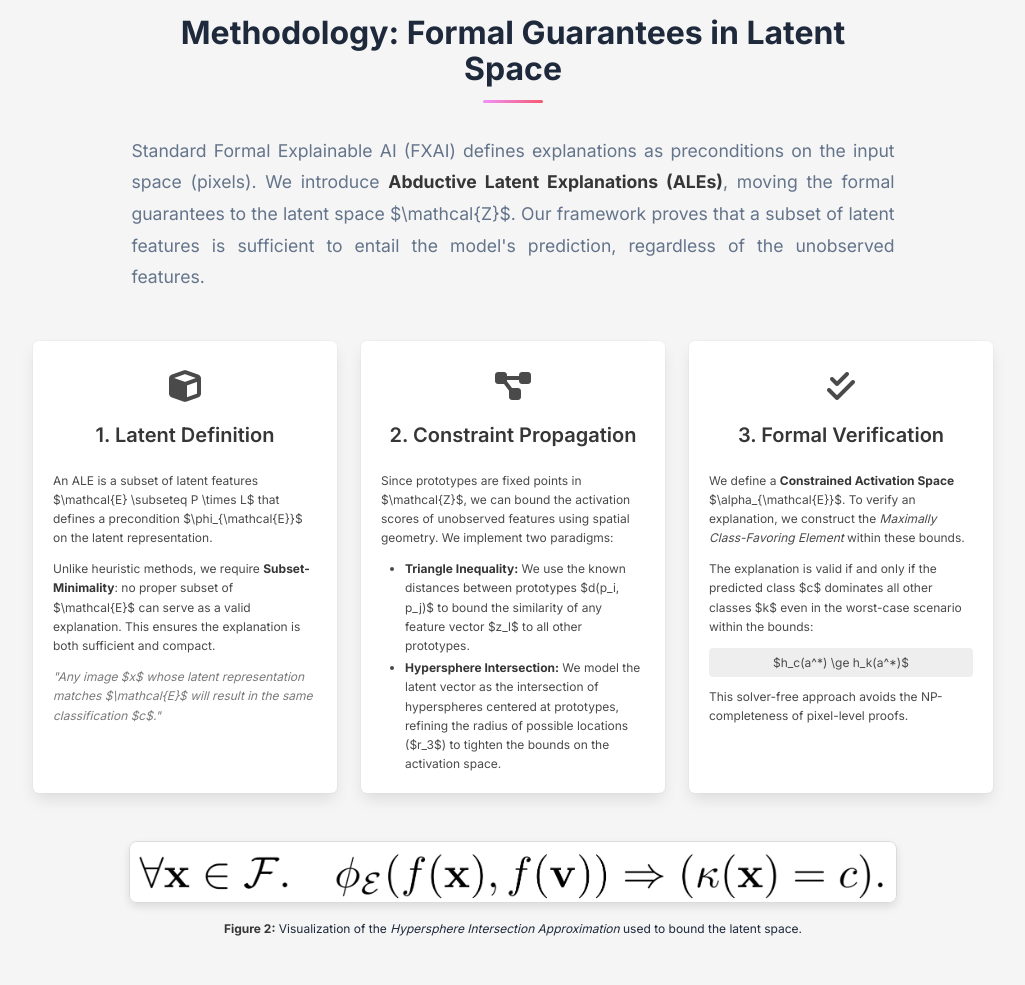
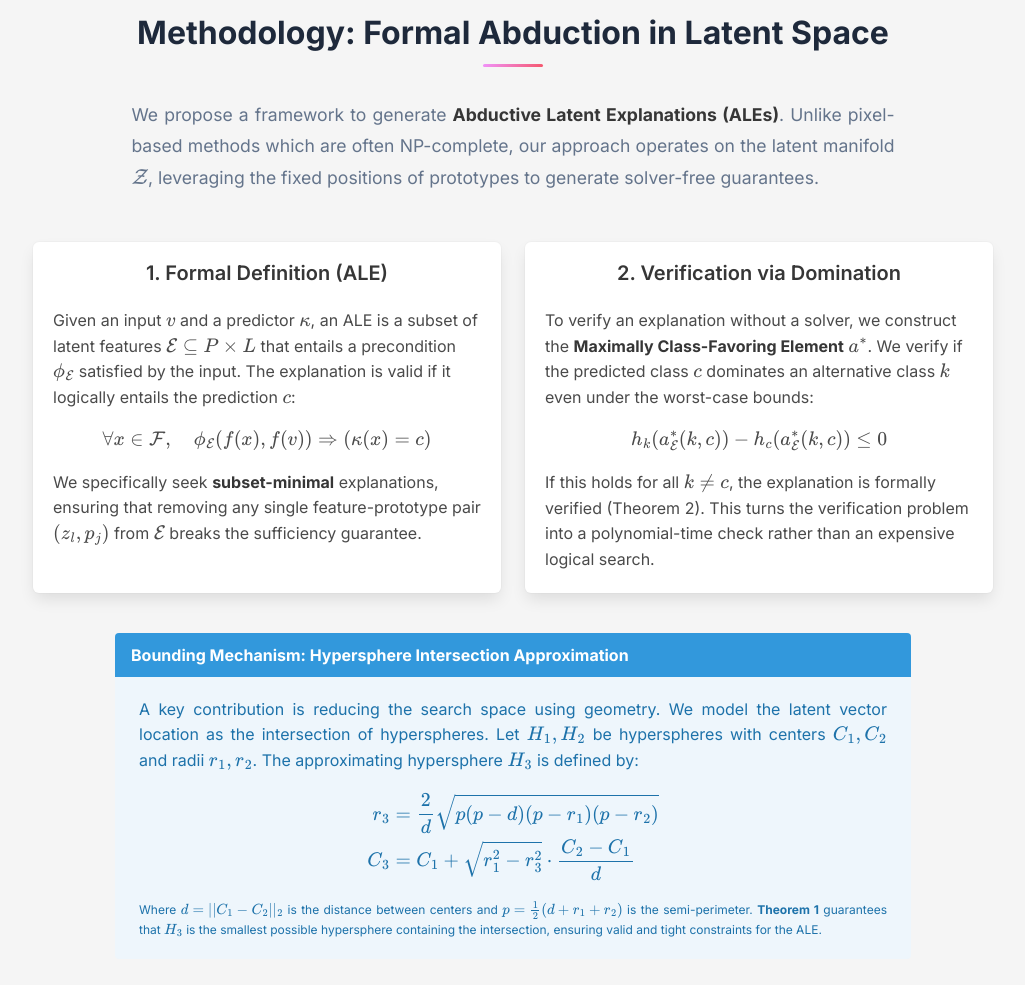
Before and after one commit to formal-ale/formal-ale.github.io, a plain HTML site: page index.html in a window 1280 px wide. Shown: the part 1895-2880 px from the top of the page, without its empty margins (127-1152 px from the left). Drawn offline with nearby package versions, Linux system fonts and the light colour scheme; some icons are missing.

Commit message:
rephrased the methodology section and added mathjax support

```diff
--- a/index.html
+++ b/index.html
@@ -72,6 +72,16 @@
     "keywords": ["XAI", "Formal Methods", "Prototype Networks", "Abductive Explanations"]
   }
   </script>
+  <script>
+  MathJax = {
+    tex: {
+      inlineMath: [['$', '$'], ['\\(', '\\)']],
+      displayMath: [['$$', '$$'], ['\\[', '\\]']],
+      processEscapes: true
+    }
+  };
+  </script>
+  <script id="MathJax-script" async src="https://cdn.jsdelivr.net/npm/mathjax@3/es5/tex-mml-chtml.js"></script>
 </head>
 <body>
 
@@ -190,14 +200,15 @@
 
   <section class="section" style="background-color: #f5f5f5;">
   <div class="container is-max-desktop">
+
     <div class="columns is-centered has-text-centered">
       <div class="column is-four-fifths">
-        <h2 class="title is-3">Methodology: Formal Guarantees in Latent Space</h2>
+        <h2 class="title is-3">Methodology: Formal Abduction in Latent Space</h2>
         <div class="content has-text-justified">
           <p>
-            Standard Formal Explainable AI (FXAI) defines explanations as preconditions on the input space (pixels).
-            We introduce <strong>Abductive Latent Explanations (ALEs)</strong>, moving the formal guarantees to the latent space $\mathcal{Z}$.
-            Our framework proves that a subset of latent features is sufficient to entail the model's prediction, regardless of the unobserved features.
+            We propose a framework to generate <strong>Abductive Latent Explanations (ALEs)</strong>.
+            Unlike pixel-based methods which are often NP-complete, our approach operates on the latent manifold $\mathcal{Z}$,
+            leveraging the fixed positions of prototypes to generate solver-free guarantees.
           </p>
         </div>
       </div>
@@ -205,80 +216,70 @@
 
     <div class="columns is-centered">
 
-      <div class="column is-4">
+      <div class="column is-6">
         <div class="box" style="height: 100%;">
-          <div class="icon-box has-text-centered is-size-3 mb-3">
-            <i class="fas fa-cube"></i>
-          </div>
-          <h4 class="title is-5 has-text-centered">1. Latent Definition</h4>
-          <div class="content is-small">
+          <h4 class="title is-5 has-text-centered">1. Formal Definition (ALE)</h4>
+          <div class="content">
             <p>
-              An ALE is a subset of latent features $\mathcal{E} \subseteq P \times L$ that defines a precondition $\phi_{\mathcal{E}}$ on the latent representation.
+              Given an input $v$ and a predictor $\kappa$, an ALE is a subset of latent features $\mathcal{E} \subseteq P \times L$
+              that entails a precondition $\phi_{\mathcal{E}}$ satisfied by the input. The explanation is valid if it logically entails the prediction $c$:
             </p>
+            $$
+            \forall x \in \mathcal{F}, \quad \phi_{\mathcal{E}}(f(x), f(v)) \Rightarrow (\kappa(x) = c)
+            $$
             <p>
-              Unlike heuristic methods, we require <strong>Subset-Minimality</strong>: no proper subset of $\mathcal{E}$ can serve as a valid explanation. This ensures the explanation is both sufficient and compact.
-            </p>
-            <p class="is-italic has-text-grey">
-              "Any image $x$ whose latent representation matches $\mathcal{E}$ will result in the same classification $c$."
+              We specifically seek <strong>subset-minimal</strong> explanations, ensuring that removing any single feature-prototype pair
+              $(z_l, p_j)$ from $\mathcal{E}$ breaks the sufficiency guarantee.
             </p>
           </div>
         </div>
       </div>
 
-      <div class="column is-4">
+      <div class="column is-6">
         <div class="box" style="height: 100%;">
-          <div class="icon-box has-text-centered is-size-3 mb-3">
-            <i class="fas fa-project-diagram"></i>
-          </div>
-          <h4 class="title is-5 has-text-centered">2. Constraint Propagation</h4>
-          <div class="content is-small">
+          <h4 class="title is-5 has-text-centered">2. Verification via Domination</h4>
+          <div class="content">
             <p>
-              Since prototypes are fixed points in $\mathcal{Z}$, we can bound the activation scores of unobserved features using spatial geometry. We implement two paradigms:
+              To verify an explanation without a solver, we construct the <strong>Maximally Class-Favoring Element</strong> $a^*$.
+              We verify if the predicted class $c$ dominates an alternative class $k$ even under the worst-case bounds:
             </p>
-            <ul>
-              <li>
-                <strong>Triangle Inequality:</strong> We use the known distances between prototypes $d(p_i, p_j)$ to bound the similarity of any feature vector $z_l$ to all other prototypes.
-              </li>
-              <li>
-                <strong>Hypersphere Intersection:</strong> We model the latent vector as the intersection of hyperspheres centered at prototypes, refining the radius of possible locations ($r_3$) to tighten the bounds on the activation space.
-              </li>
-            </ul>
-          </div>
-        </div>
-      </div>
-
-      <div class="column is-4">
-        <div class="box" style="height: 100%;">
-          <div class="icon-box has-text-centered is-size-3 mb-3">
-            <i class="fas fa-check-double"></i>
-          </div>
-          <h4 class="title is-5 has-text-centered">3. Formal Verification</h4>
-          <div class="content is-small">
+            $$
+            h_k(a_{\mathcal{E}}^*(k,c)) - h_c(a_{\mathcal{E}}^*(k,c)) \le 0
+            $$
             <p>
-              We define a <strong>Constrained Activation Space</strong> $\alpha_{\mathcal{E}}$. To verify an explanation, we construct the <em>Maximally Class-Favoring Element</em> within these bounds.
-            </p>
-            <p>
-              The explanation is valid if and only if the predicted class $c$ dominates all other classes $k$ even in the worst-case scenario within the bounds:
-            </p>
-            <div class="has-text-centered" style="background: #eee; padding: 5px; border-radius: 4px; margin: 10px 0;">
-              $h_c(a^*) \ge h_k(a^*)$
-            </div>
-            <p>
-              This solver-free approach avoids the NP-completeness of pixel-level proofs.
+              If this holds for all $k \neq c$, the explanation is formally verified (Theorem 2). This turns the verification problem
+              into a polynomial-time check rather than an expensive logical search.
             </p>
           </div>
         </div>
       </div>
     </div>
 
-    <div class="columns is-centered mt-5">
-      <div class="column is-full-width has-text-centered">
-        <img src="static/images/method_diagram.png"
-             alt="Hypersphere Intersection Approximation"
-             style="max-width: 80%; border: 1px solid #dbdbdb; border-radius: 8px; box-shadow: 0 4px 8px rgba(0,0,0,0.1);">
-        <p class="is-size-7 mt-2">
-          <strong>Figure 2:</strong> Visualization of the <em>Hypersphere Intersection Approximation</em> used to bound the latent space.
-        </p>
+    <div class="columns is-centered mt-4">
+      <div class="column is-10">
+        <div class="message is-info">
+          <div class="message-header">
+            <p>Bounding Mechanism: Hypersphere Intersection Approximation</p>
+          </div>
+          <div class="message-body has-text-centered">
+            <p class="mb-4 has-text-justified">
+              A key contribution is reducing the search space using geometry. We model the latent vector location as the intersection of hyperspheres.
+              Let $H_1, H_2$ be hyperspheres with centers $C_1, C_2$ and radii $r_1, r_2$. The approximating hypersphere $H_3$ is defined by:
+            </p>
+
+            $$
+            \begin{align}
+            r_3 &= \frac{2}{d}\sqrt{p(p-d)(p-r_1)(p-r_2)} \\
+            C_3 &= C_1 + \sqrt{r_1^2 - r_3^2} \cdot \frac{C_2 - C_1}{d}
+            \end{align}
+            $$
+
+            <p class="mt-4 has-text-justified is-size-7">
+              Where $d = ||C_1 - C_2||_2$ is the distance between centers and $p = \frac{1}{2}(d+r_1+r_2)$ is the semi-perimeter.
+              <strong>Theorem 1</strong> guarantees that $H_3$ is the smallest possible hypersphere containing the intersection, ensuring valid and tight constraints for the ALE.
+            </p>
+          </div>
+        </div>
       </div>
     </div>
 
```
